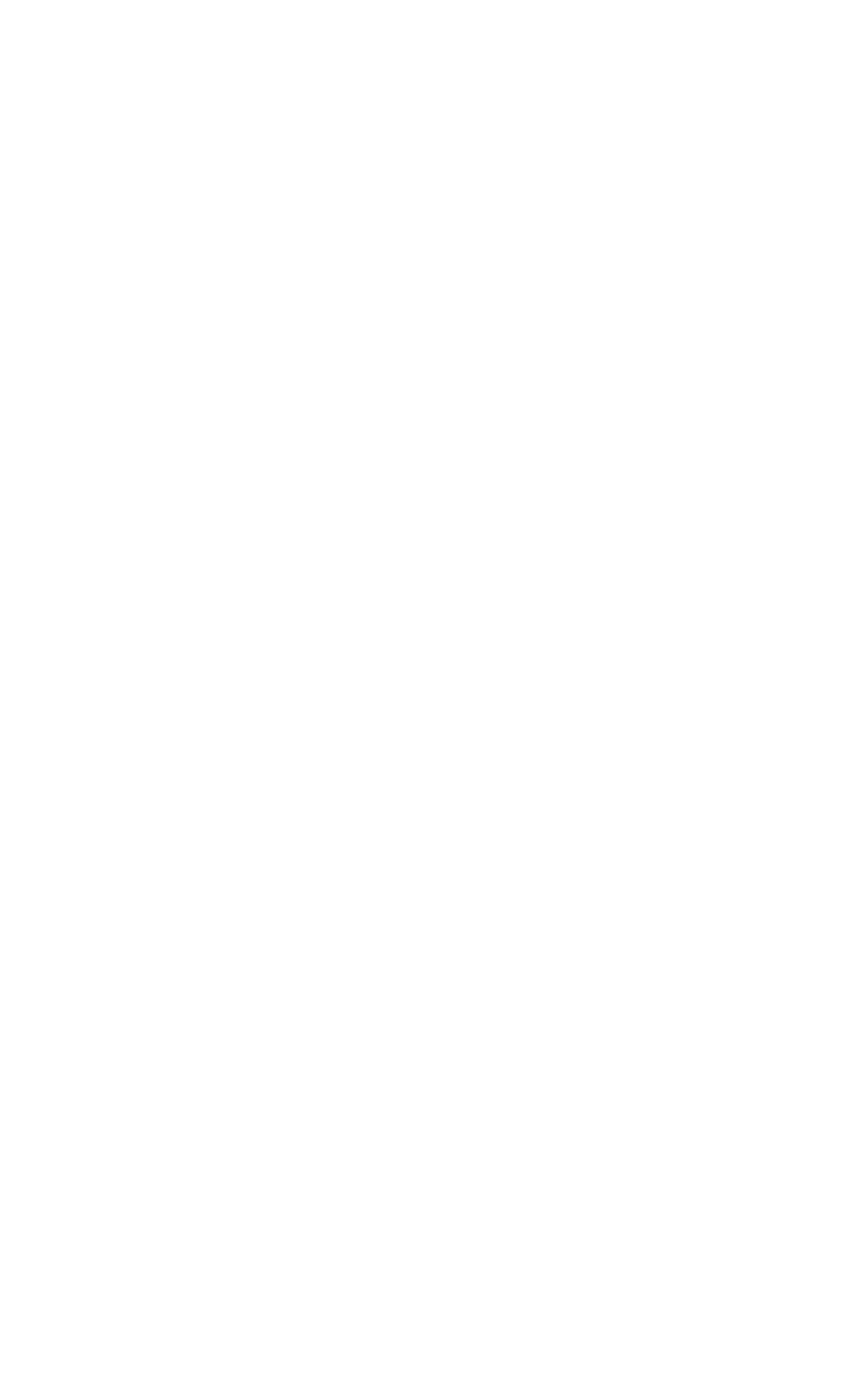
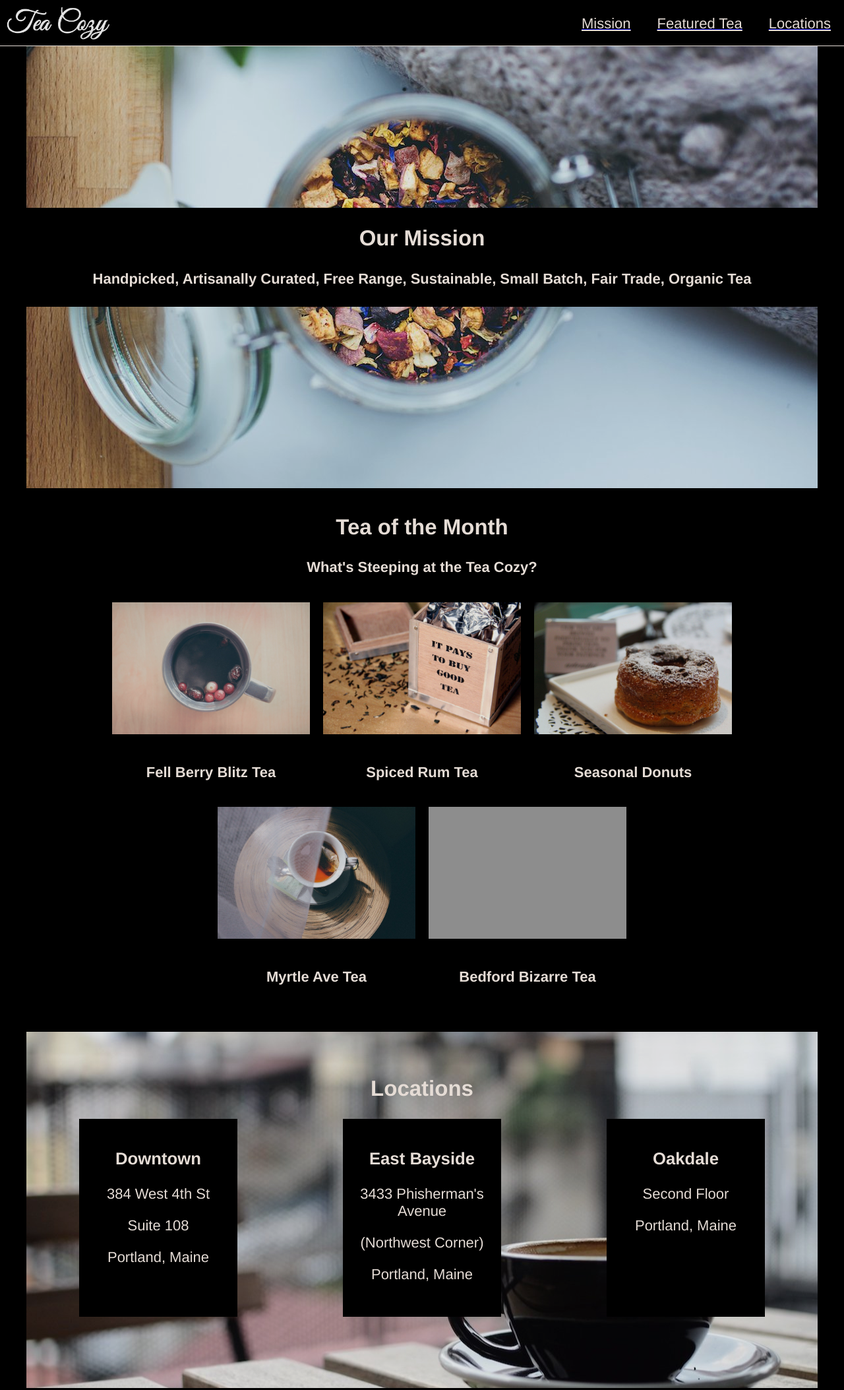
Before and after one commit to KDhammi/tea-cozy, a plain HTML site: page index.html in a window 1280 px wide. Shown: the top 2107 px of the page at 66% size. Before the commit the page ends 800 px from the top, so only its background shows below. Drawn offline with Linux system fonts and the light colour scheme; grey boxes are pictures that could not be loaded.

Commit message:
Add files via upload

```diff
--- a/index.html
+++ b/index.html
@@ -1,10 +1,95 @@
 <!DOCTYPE html>
-<html>
+<html lang="en">
     <head>
+        <meta charset="UTF-8">
+        <meta name="viewport" content="width=device-width, initial-scale=1.0">
+        <meta http-equiv="X-UA-Compatible" content="ie=edge">
         <title>Tea Cozy</title>
-        <link href='./resources/css/styles.css'>
+        <link href='./resources/css/styles.css' rel="stylesheet" type="text/css">
     </head>
     <body>
+        <header>
+            <img src="resources/images/img-tea-cozy-logo.png" class="logo">
+            <nav>
+                <ul>
+                    <a href="#mission"><li>Mission</li></a>
+                    <a href="#featured"><li>Featured Tea</li></a>
+                    <a href="#locations"><li>Locations</li></a>
+                </ul>
+            </nav>
+        </header>
+        <main>
+            <section id="mission">
+                <div class="mission-container">
+                    <div class="text-over">
+                        <h2>Our Mission</h2>
+                        <h4>Handpicked, Artisanally Curated, Free Range, Sustainable, Small Batch, Fair Trade, Organic Tea</h4>
+                    </div>
+                </div>
+            </section>
 
+            <section id="featured">
+                <h2>Tea of the Month</h2>
+                <h4>What's Steeping at the Tea Cozy?</h4>
+                <div class="featured-container">
+                    <div class="featured-box">
+                        <img src="resources/images/img-berryblitz.jpg">
+                        <h4>Fell Berry Blitz Tea</h4>
+                    </div>
+                    <div class="featured-box">
+                        <img src="resources/images/img-spiced-rum.jpg">
+                        <h4>Spiced Rum Tea</h4>
+                    </div>
+                    <div class="featured-box">
+                        <img src="resources/images/img-donut.jpg">
+                        <h4>Seasonal Donuts</h4>
+                    </div>
+                    <div class="featured-box">
+                        <img src="resources/images/img-myrtle-ave.jpg">
+                        <h4>Myrtle Ave Tea</h4>
+                    </div>
+                    <div class="featured-box">
+                        <img src="resources/images/img-bedford-bizarre.jpg">
+                        <h4>Bedford Bizarre Tea</h4>
+                    </div>
+                </div>
+            </section>
+
+            <section id="locations">
+                <div class="location-img">
+                    <div class="text-over">
+                        <h2>Locations</h2>
+                    </div>
+                    <div class="location-container">
+                        <div class="location-box">
+                            <h3>Downtown</h3>
+                            <p>384 West 4th St</p>
+                            <p>Suite 108</p>
+                            <p>Portland, Maine</p>
+                        </div>
+                        <div class="location-box">
+                            <h3>East Bayside</h3>
+                            <p>3433 Phisherman's Avenue</p>
+                            <p>(Northwest Corner)</p>
+                            <p>Portland, Maine</p>
+                        </div>
+                        <div class="location-box">
+                            <h3>Oakdale</h3>
+                            <p>Second Floor</p>
+                            <p>Portland, Maine</p>
+                        </div>
+                    </div>
+                </div>
+            </section>
+
+            <section id="contact">
+                <h2>The Tea Cozy</h2>
+                <h5>contact@theteacozy.com</h5>
+                <h5>917-55-8904</h5>
+            </section>
+        </main>
+        <footer>
+            <p>copyright The Tea Cozy 2017</p>
+        </footer>
     </body>
 </html>
--- a/resources/css/styles.css
+++ b/resources/css/styles.css
@@ -0,0 +1,116 @@
+body {
+    font-family: Helvetica, Arial, sans-serif;
+    font-size: 22px;
+    color: seashell;
+    background-color: black;
+    opacity: 0.9;
+    text-align: center;
+    margin: 0;
+}
+
+header {
+    position: fixed;
+    height: 69px;
+    width: 100%;
+    border-bottom: 1px solid seashell;
+    top: 0px;
+    display: block;
+    margin: 0;
+    background-color: black;
+}
+
+.logo {
+    float: left;
+    height: 50px;
+    width: auto;
+    padding: 10px;
+}
+
+nav {
+    float: right;
+    height: 100%;
+    margin: 0 auto;
+}
+
+nav a {
+    height: 100%;
+    float: left;
+    padding: 0px 20px;
+}
+
+nav a li {
+    display: inline;
+    color: seashell;
+    vertical-align: middle;
+    height: 100%;
+    text-decoration: underline;
+}
+
+.mission-container {
+    background-image: url('../images/img-mission-background.jpg');
+    background-position: center;
+    background-repeat: no-repeat;
+    display: flex;
+    margin: 40px auto;
+    height: 700px;
+    max-width: 1200px;
+}
+
+#mission .text-over {
+    margin: auto;
+    background-color: black;
+    width: 100%;
+}
+
+.featured-container {
+    display: inline-flex;
+    justify-content: center;
+    max-width: 1000px;
+    height: auto;
+    flex-wrap: wrap;
+    align-items: center;
+}
+
+.featured-box img {
+    height: 200px;
+    width: 300px;
+    padding: 10px;
+}
+
+.location-img {
+    background-image: url('/resources/images/img-locations-background.jpg');
+    height: 500px;
+    max-width: 1200px;
+    margin: 40px auto auto;
+    background-position: center;
+    background-repeat: no-repeat;
+    padding-top: 40px;
+}
+
+.location-container {
+    max-width: 1500px;
+    height: auto;
+    margin: 15px auto auto;
+    display: flex;
+    justify-content: space-around;
+}
+
+.location-box {
+    height: 300px;
+    width: 300px;
+    padding: 20px;
+    flex-basis: 20%;
+    box-sizing: border-box;
+    background-color: black;
+    opacity: 1;
+    margin-bottom: auto;
+}
+
+#contact {
+    height: 200px;
+}
+
+footer {
+    margin: 20px;
+    float: left;
+}
```
